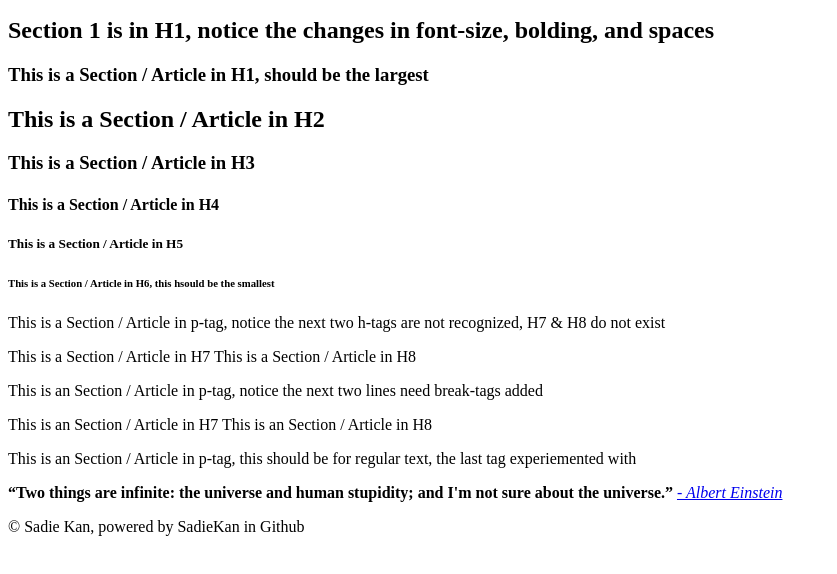
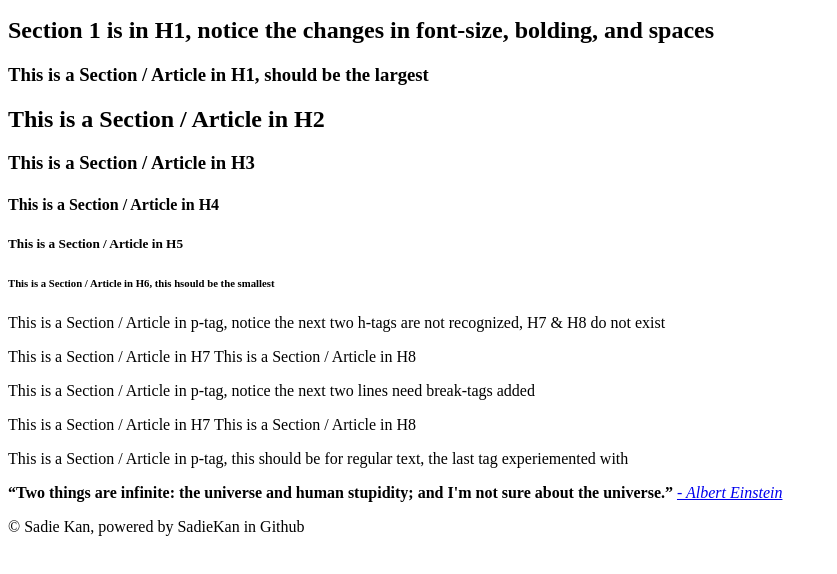
Before and after one commit to SadieKan/LearningHTML.github.io, a plain HTML site: page childPages/Exp H1-H6 P.html in a window 1280 px wide. Shown: the part 148-722 px from the top of the page, without its empty margins (0-837 px from the left). Drawn offline with Linux system fonts and the light colour scheme.

Commit message:
Update Exp H1-H6 P.html

```diff
--- a/childPages/Exp H1-H6 P.html
+++ b/childPages/Exp H1-H6 P.html
@@ -41,10 +41,10 @@
         <p>This is a Section / Article in p-tag, notice the next two h-tags are not recognized, H7 & H8 do not exist</p>
         <h7>This is a Section / Article in H7</h7>
         <h8>This is a Section / Article in H8</h8>
-        <p>This is an Section / Article in p-tag, notice the next two lines need break-tags added</p>
-        <h7>This is an Section / Article in H7</h7>
-        <h8>This is an Section / Article in H8</h8>
-        <p>This is an Section / Article in p-tag, this should be for regular text, the last tag experiemented with</p>
+        <p>This is a Section / Article in p-tag, notice the next two lines need break-tags added</p>
+        <h7>This is a Section / Article in H7</h7>
+        <h8>This is a Section / Article in H8</h8>
+        <p>This is a Section / Article in p-tag, this should be for regular text, the last tag experiemented with</p>
       </article>
     </section>
   </body>
```
